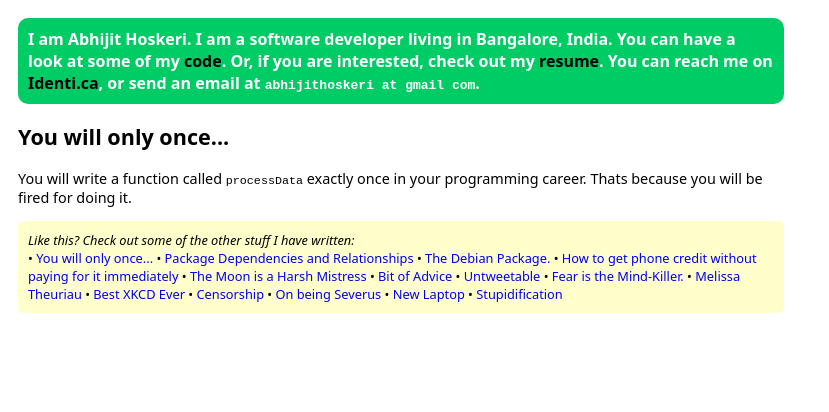
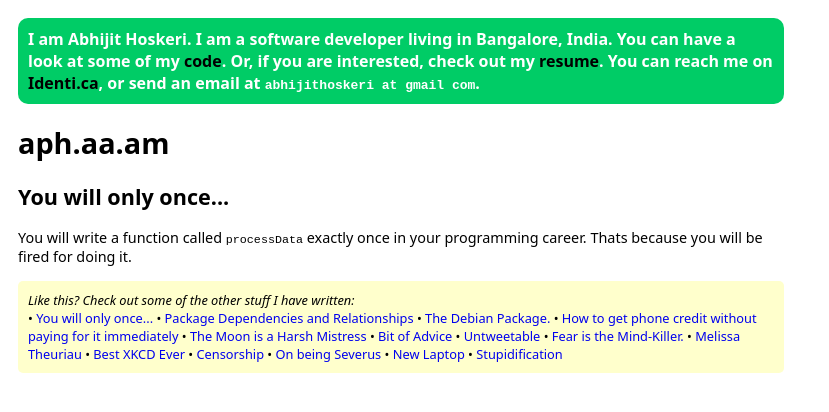
Before and after one commit to hoskeri/hoskeri.github.com, a Jekyll site: the page built from index.html, in a window 1280 px wide. Shown: the top 412 px of the page, without its empty margins (0-829 px from the left). Built offline with Jekyll 4.4.1, drawn with Linux system fonts in a browser that asks for light colours; a script that is not in the unit is left out.

```diff
--- a/index.html
+++ b/index.html
@@ -1,5 +1,7 @@
 ---
 layout: default
 ---
+<h1>aph.aa.am</h1>
+<script src="http://www.reddit.com/user/whacker/liked.embed?limit=10&sort=new&twocolumn=true" type="text/javascript"></script>
 <h2>{{ site.categories.blog.first.title }}</h2>
 {{ site.categories.blog.first.content }}
```
